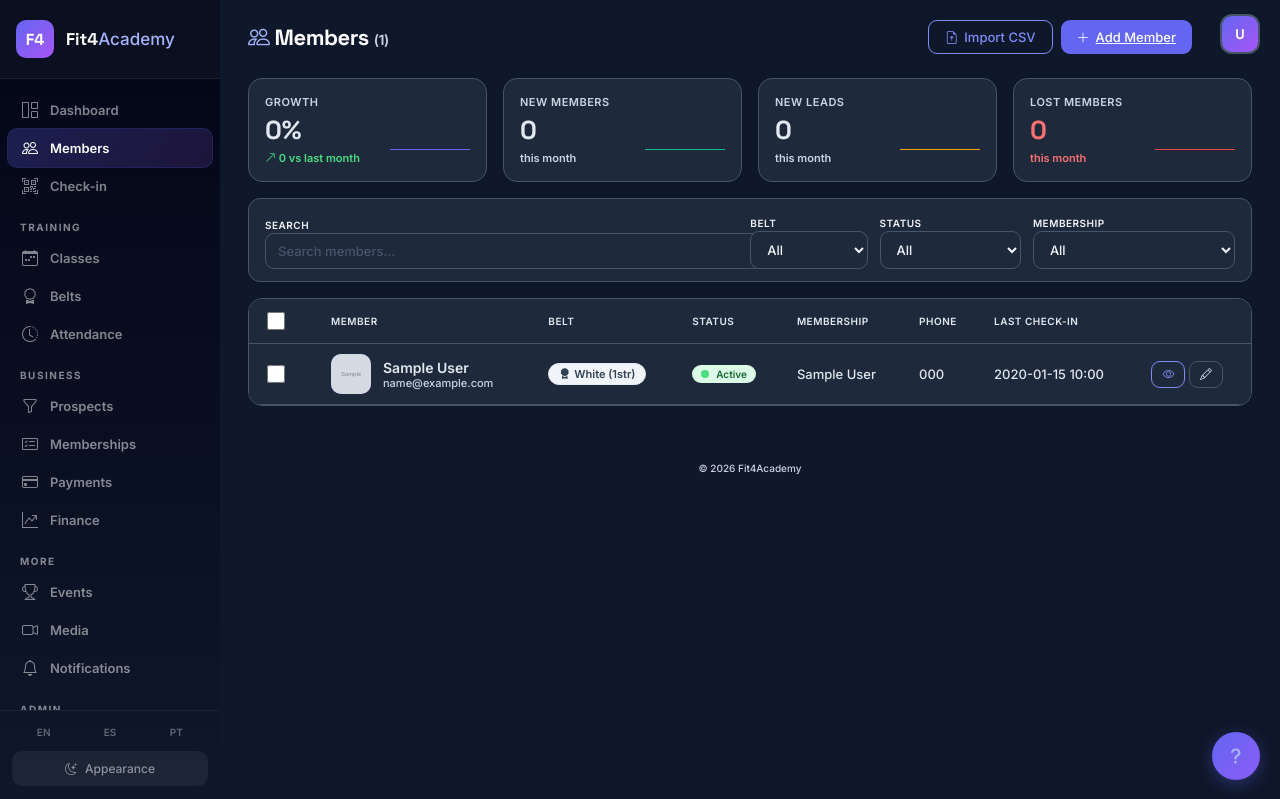
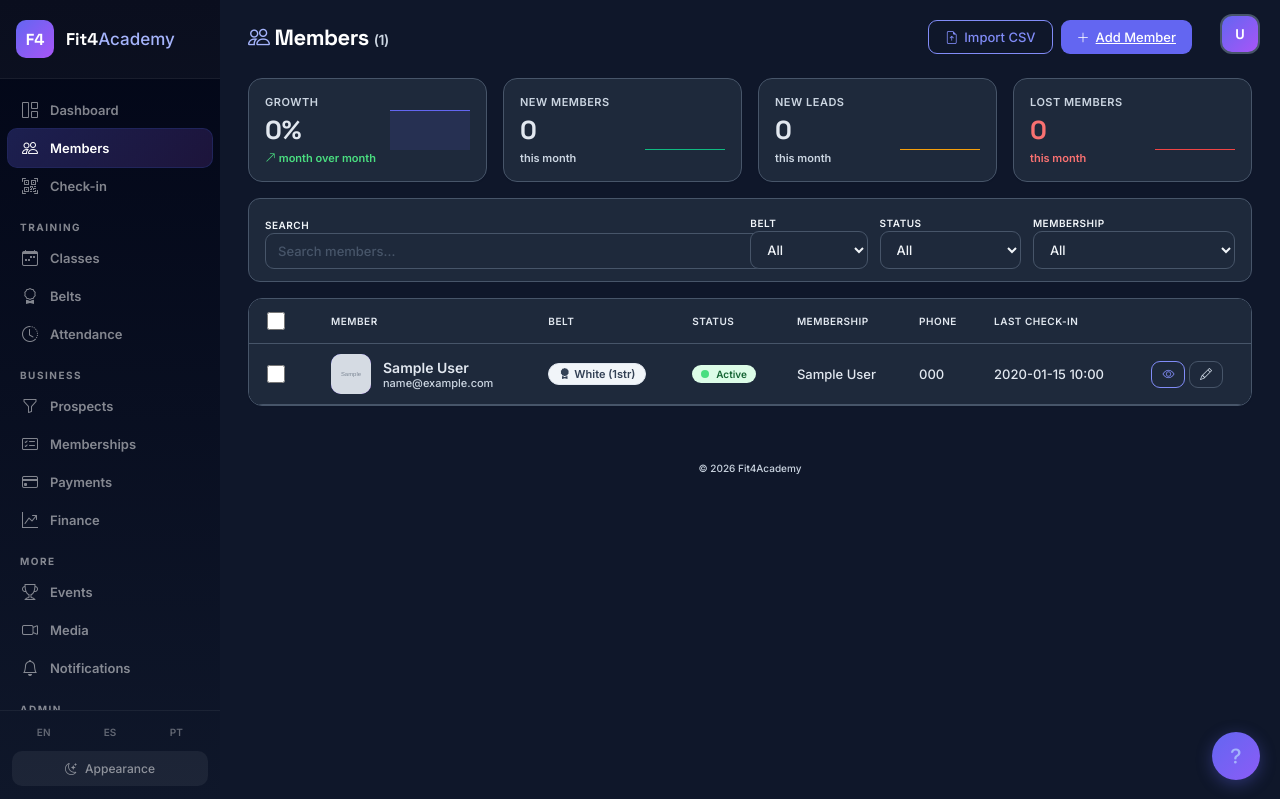
Before and after one commit to diegoalmeidajj/fit4academy, a Flask app: page /members in a window 1280 px wide. Shown: the top 799 px of the page. Run offline with Flask 3, Linux system fonts and the light colour scheme; the visitor is signed in with stand-in values (Sample User, id 1); data comes from the database, SQL or seed files in the repository; tables that the repository leaves empty hold one stand-in row (values such as "Sample post"); grey boxes marked "Sample" are stand-in pictures; data that the repository does not hold is empty; some libraries are stand-ins or nearby versions.

Commit message:
Fix Growth to be monthly — tracks total active members month over month
- Growth % now compares total active members this month vs last month
- Sparkline shows cumulative total trend (not just new joins)
- Label changed to "month over month"

Co-Authored-By: Claude Opus 4.6 (1M context) <noreply@anthropic.com>

```diff
--- a/app.py
+++ b/app.py
@@ -468,9 +468,10 @@ def members_list():
     except Exception:
         plans_display = []
 
-    # Growth stats — new members per month (last 6 months)
+    # Growth stats — total active members at end of each month (last 6 + next month)
     today = date.today()
-    member_months = []
+    member_months = []  # new joins per month for sparkline
+    total_by_month = []  # cumulative total each month
     for i in range(5, -1, -1):
         m = today.month - i
         y = today.year
@@ -478,15 +479,21 @@ def members_list():
             m += 12
             y -= 1
         month_key = f"{y}-{m:02d}"
-        count = sum(1 for mb in members if str(mb.get('join_date', '') or '')[:7] == month_key)
-        member_months.append(count)
+        new_count = sum(1 for mb in members if str(mb.get('join_date', '') or '')[:7] == month_key)
+        member_months.append(new_count)
+        # Total members who joined on or before this month end
+        total = sum(1 for mb in members
+                    if str(mb.get('join_date', '') or '')[:7] <= month_key
+                    and mb.get('status') in ('active', 'trial', ''))
+        total_by_month.append(total)
 
     new_this_month = member_months[-1] if member_months else 0
-    last_month = member_months[-2] if len(member_months) >= 2 else 0
+    current_total = total_by_month[-1] if total_by_month else 0
+    last_month_total = total_by_month[-2] if len(total_by_month) >= 2 else 0
     growth_pct = 0
-    if last_month > 0:
-        growth_pct = int(((new_this_month - last_month) / last_month) * 100)
-    elif new_this_month > 0:
+    if last_month_total > 0:
+        growth_pct = int(((current_total - last_month_total) / last_month_total) * 100)
+    elif current_total > 0:
         growth_pct = 100
 
     # Leads per month (last 6 months)
@@ -533,6 +540,7 @@ def members_list():
         new_this_month=new_this_month,
         new_leads_this_month=new_leads_this_month,
         member_months=member_months,
+        total_by_month=total_by_month,
         leads_months=leads_months,
         lost_this_month=lost_this_month,
         lost_months=lost_months,
--- a/i18n.py
+++ b/i18n.py
@@ -79,6 +79,7 @@ TRANSLATIONS = {
         'stats_new_leads': 'New Leads',
         'stats_this_month': 'this month',
         'stats_vs_last': 'vs last month',
+        'stats_monthly': 'month over month',
         'stats_lost_members': 'Lost Members',
         'profile_progression': 'Belt Progression',
         'profile_stripes': 'Stripes',
@@ -800,6 +801,7 @@ TRANSLATIONS = {
         'stats_new_leads': 'Nuevos Leads',
         'stats_this_month': 'este mes',
         'stats_vs_last': 'vs mes pasado',
+        'stats_monthly': 'mes a mes',
         'stats_lost_members': 'Miembros Perdidos',
         'profile_progression': 'Progresion de Cinturon',
         'profile_stripes': 'Rayas',
@@ -1521,6 +1523,7 @@ TRANSLATIONS = {
         'stats_new_leads': 'Novos Leads',
         'stats_this_month': 'este mes',
         'stats_vs_last': 'vs mes passado',
+        'stats_monthly': 'mes a mes',
         'stats_lost_members': 'Membros Perdidos',
         'profile_progression': 'Progressao de Faixa',
         'profile_stripes': 'Graus',
--- a/templates/members.html
+++ b/templates/members.html
@@ -58,7 +58,7 @@
                 </div>
                 <div style="font-size:11px;color:{% if growth_pct|default(0) >= 0 %}var(--success){% else %}var(--danger){% endif %};font-weight:600;">
                     <i class="bi bi-{% if growth_pct|default(0) >= 0 %}arrow-up-right{% else %}arrow-down-right{% endif %}"></i>
-                    {{ new_this_month|default(0) }} {{ t('stats_vs_last') }}
+                    {{ t('stats_monthly') }}
                 </div>
             </div>
             <canvas id="sparkGrowth" width="80" height="40"></canvas>
@@ -323,7 +323,8 @@ function bulkExport() {
 
 /* ===== Sparklines ===== */
 (function() {
-    const growthData = {{ member_months|default([])|tojson }};
+    const growthData = {{ total_by_month|default([])|tojson }};
+    const newMembersData = {{ member_months|default([])|tojson }};
     const leadsData = {{ leads_months|default([])|tojson }};
     const lostData = {{ lost_months|default([])|tojson }};
 
@@ -354,7 +355,7 @@ function bulkExport() {
     }
 
     sparkline('sparkGrowth', growthData, '#6366f1');
-    sparkline('sparkMembers', growthData, '#10b981');
+    sparkline('sparkMembers', newMembersData, '#10b981');
     sparkline('sparkLeads', leadsData, '#f59e0b');
     sparkline('sparkLost', lostData, '#ef4444');
 })();
```
